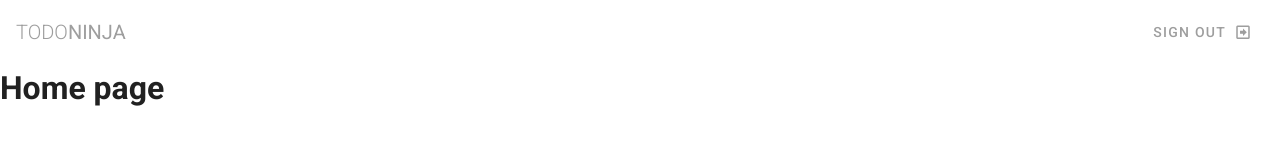
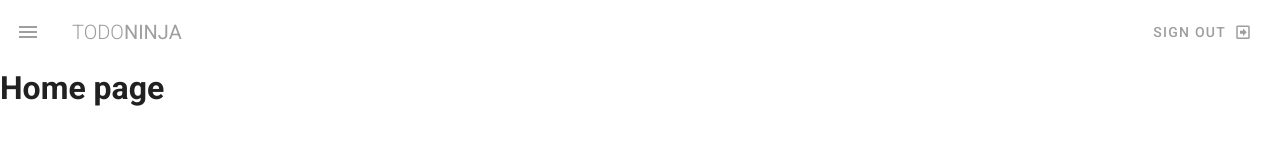
Before and after one commit to Nishant-Pall/Vuetify-todo, a Vue app: page / in a window 1280 px wide. Shown: the top 160 px of the page. Built offline with nearby package versions, Linux system fonts and the light colour scheme.

Commit message:
Add drawer

```diff
--- a/src/components/Navbar.vue
+++ b/src/components/Navbar.vue
@@ -1,6 +1,10 @@
 <template>
 	<nav>
 		<v-toolbar flat>
+			<v-app-bar-nav-icon
+				class="grey--text"
+				v-on:click="drawer = !drawer"
+			></v-app-bar-nav-icon>
 			<v-toolbar-title class="text-uppercase grey--text">
 				<span class="font-weight-light">Todo</span>
 				<span>Ninja</span>
@@ -11,9 +15,19 @@
 				<v-icon right>mdi-arrow-right-bold-box-outline</v-icon>
 			</v-btn>
 		</v-toolbar>
+
+		<v-navigation-drawer app class="indigo" v-model="drawer">
+			<p>test</p>
+		</v-navigation-drawer>
 	</nav>
 </template>
 <script>
-export default {};
+export default {
+	data() {
+		return {
+			drawer: false,
+		};
+	},
+};
 </script>
 <style scoped></style>
```
